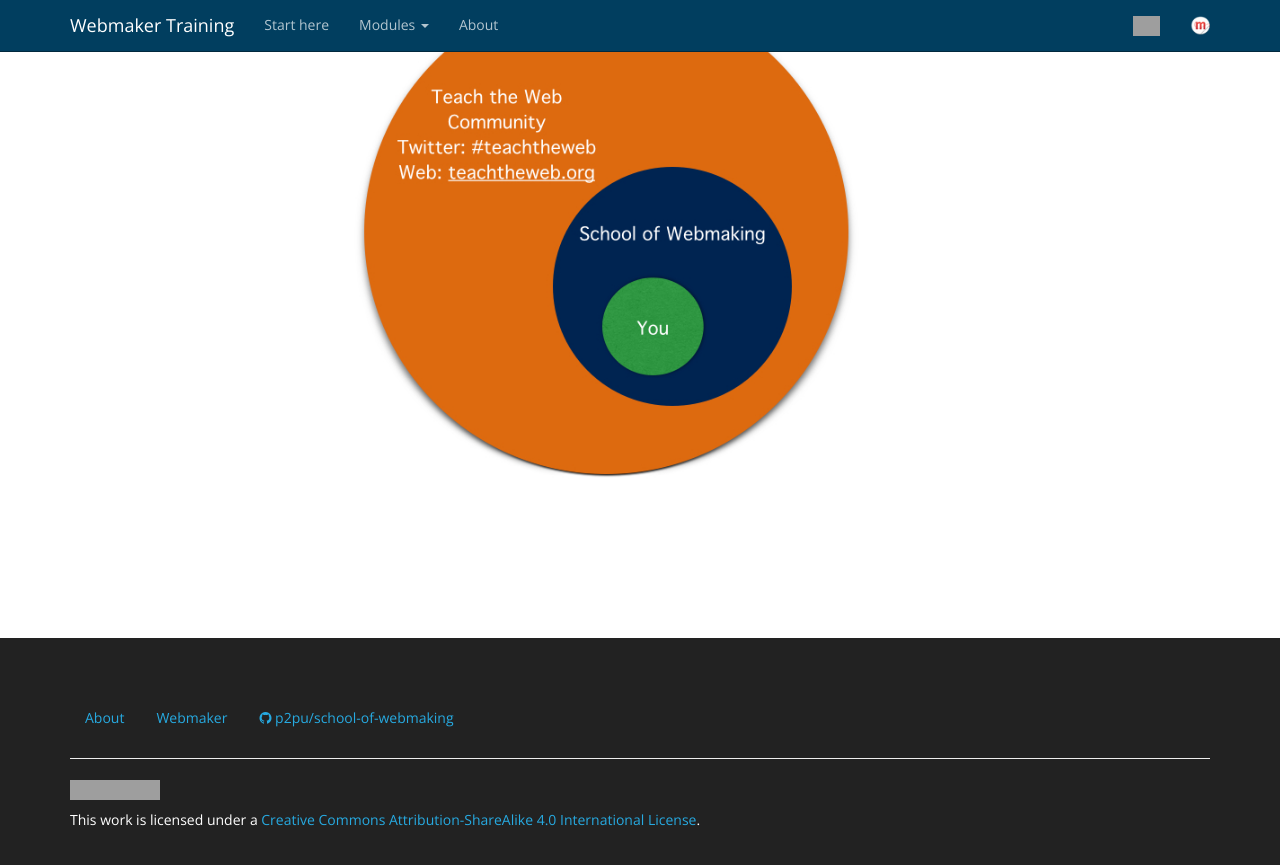
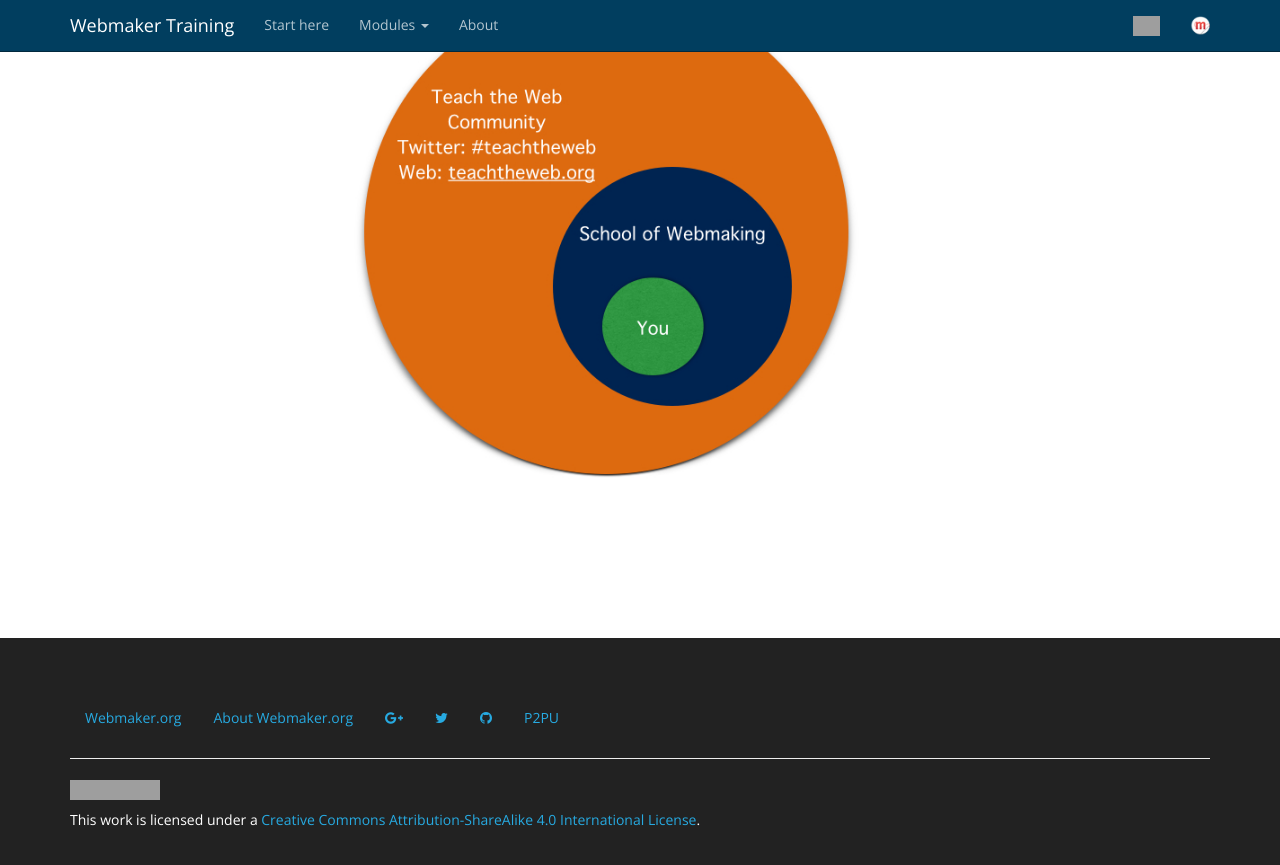
Before and after one commit to mozilla/school-of-webmaking, a Jekyll site: the page built from index.html, in a window 1280 px wide and 900 px high, scrolled down 2218 px. Shown: the top 865 px of the window. Built offline with Jekyll 4.4.1, drawn with Linux system fonts in a browser that asks for light colours; nearby versions of some CDN libraries; Markdown is read by kramdown in place of the engine named in the settings; grey boxes are pictures that could not be loaded.

Commit message:
Update footer.
Add links to webmaker about, google plus, twitter and p2pu

```diff
--- a/_includes/footer.html
+++ b/_includes/footer.html
@@ -1,9 +1,12 @@
 <footer id="footer" class="wm-footer">
   <div class="container">
     <ul class="nav nav-pills">
-      <li><a href="{{site.baseurl}}/about/">About</a></li>
-      <li><a href="https://webmaker.org" target="_blank">Webmaker</a></li>
-      <li><a href="https://github.com/p2pu/school-of-webmaking" target="_blank"><span class="fa fa-github"></span> p2pu/school-of-webmaking</a></li>
+      <li><a href="https://webmaker.org" target="_blank">Webmaker.org</a></li>
+      <li><a href="https://webmaker.org/about/">About Webmaker.org</a></li>
+      <li><a href="http://mzl.la/gpluswebmaker"><i class="fa fa-google-plus"></i></a></li>
+      <li><a href="https://twitter.com/search?q=%23teachtheweb&src=typd"><i class="fa fa-twitter"></i></a></li>
+      <li><a href="https://github.com/p2pu/school-of-webmaking" target="_blank"><span class="fa fa-github"></span></a></li>
+      <li><a href="https://p2pu.org" target="_blank">P2PU</a></li>
     </ul>
     <hr/>
     <p>
```
